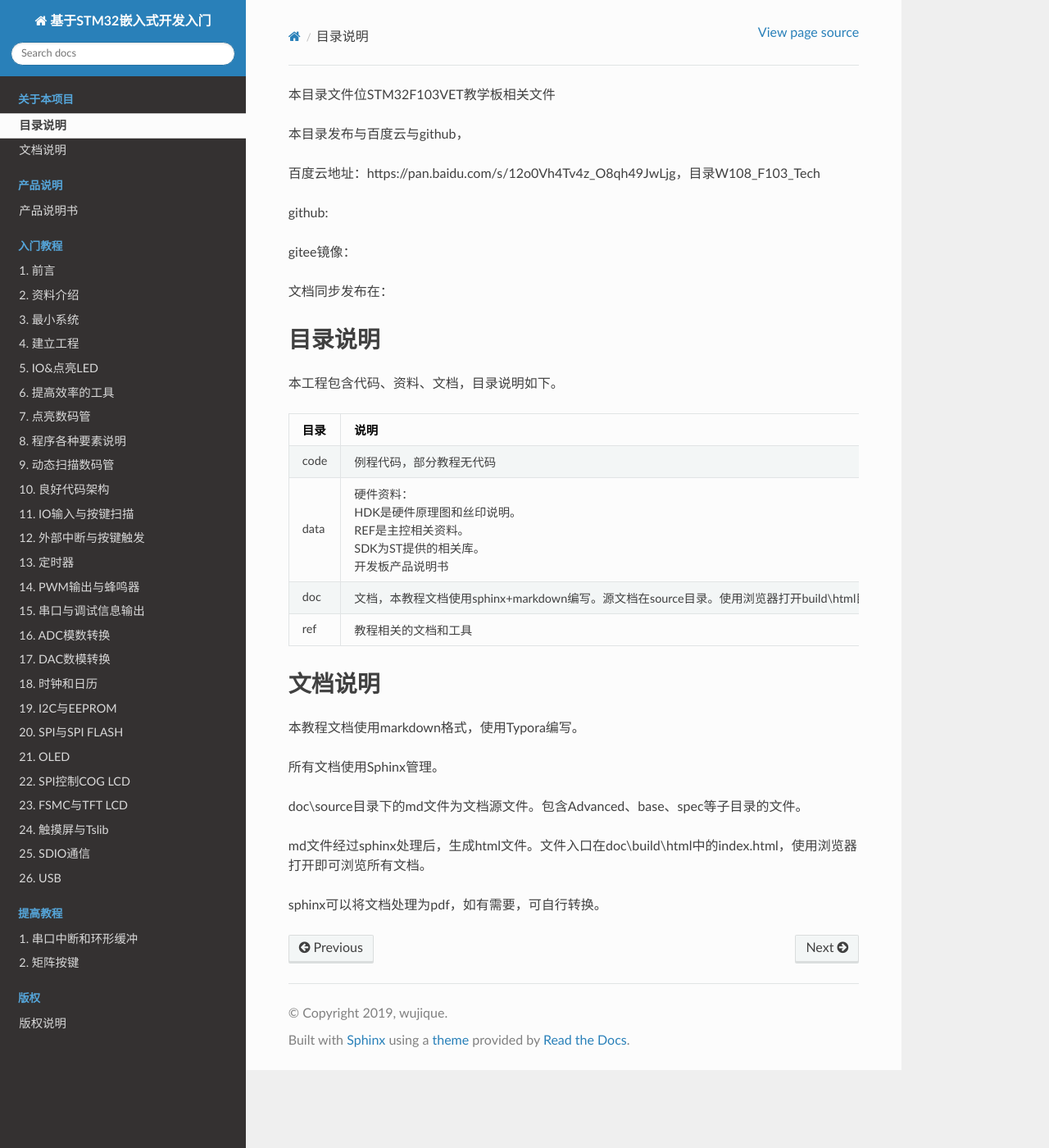
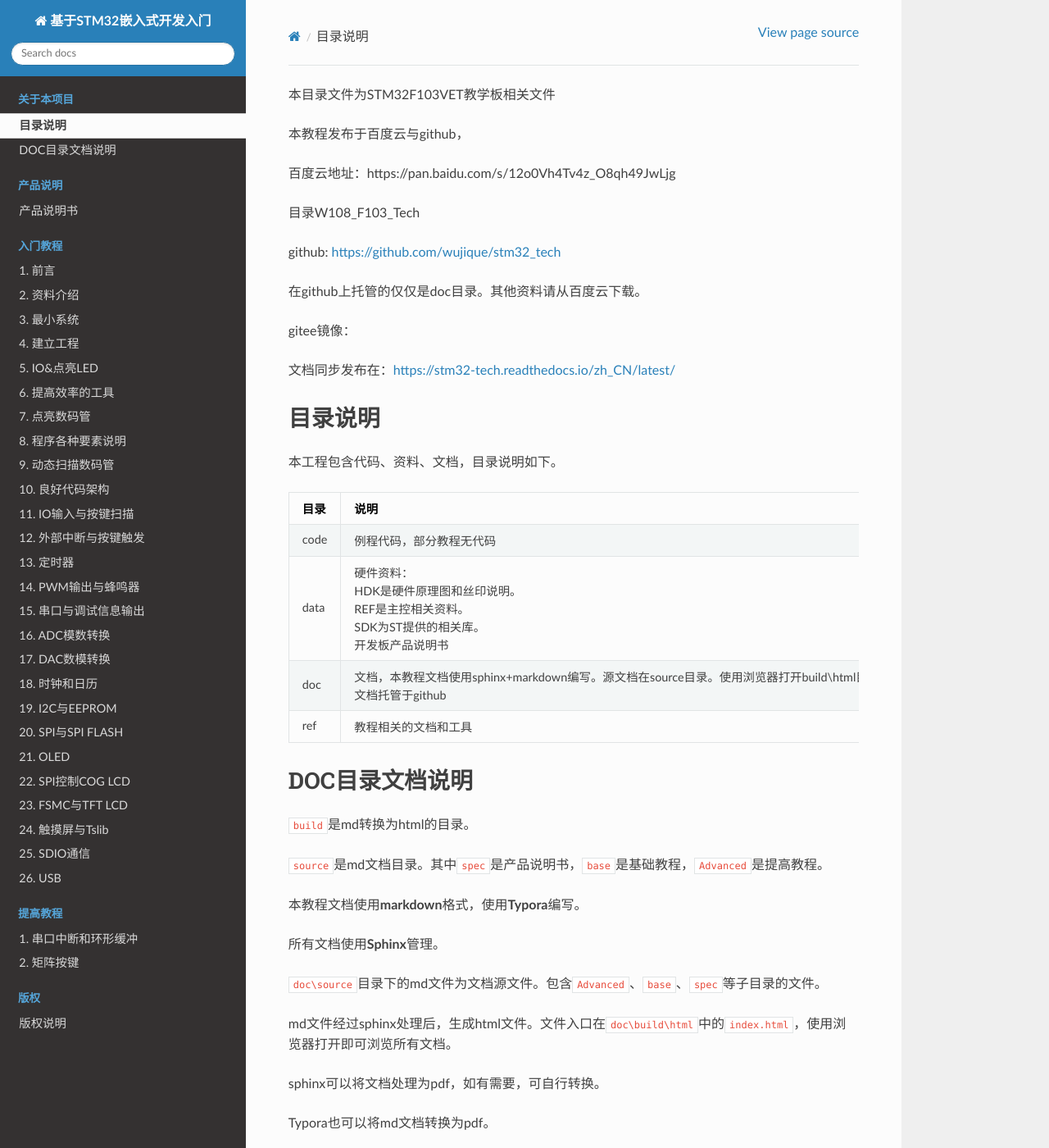
Before and after one commit to wujique/stm32_tech, a Sphinx documentation site: the page built from source/README.md, in a window 1280 px wide and 1400 px high. Shown: the whole window at 82% size. Built offline with Sphinx 7.4.7 and the Read the Docs theme 2.0.0, drawn with Linux system fonts in a browser that asks for light colours; some of the changed text lies outside the part shown.

Commit message:
同步git的readme.md到文档源目录  Changes to be committed: 	modified:   readme.md 	modified:   source/README.md

```diff
--- a/source/README.md
+++ b/source/README.md
@@ -1,14 +1,18 @@
-本目录文件位STM32F103VET教学板相关文件
+本目录文件为STM32F103VET教学板相关文件
 
-本目录发布与百度云与github，
+本教程发布于百度云与github，
 
-* 百度云地址：https://pan.baidu.com/s/12o0Vh4Tv4z_O8qh49JwLjg，目录W108_F103_Tech
+* 百度云地址：https://pan.baidu.com/s/12o0Vh4Tv4z_O8qh49JwLjg
 
-* github:
+  目录W108_F103_Tech
+
+* github: <https://github.com/wujique/stm32_tech>
+
+  在github上托管的仅仅是doc目录。其他资料请从百度云下载。
 
 * gitee镜像：
 
-* 文档同步发布在：
+* 文档同步发布在：<https://stm32-tech.readthedocs.io/zh_CN/latest/>
 
 #### 目录说明
 
@@ -18,17 +22,29 @@
 | ---- | ------------------------------------------------------------ | ---- |
 | code | 例程代码，部分教程无代码                                     |      |
 | data | 硬件资料：<br />HDK是硬件原理图和丝印说明。<br />REF是主控相关资料。<br />SDK为ST提供的相关库。<br />开发板产品说明书 |      |
-| doc  | 文档，本教程文档使用sphinx+markdown编写。源文档在source目录。使用浏览器打开build\html目录中的index.html，可用网页方式查看文档。 |      |
+| doc  | 文档，本教程文档使用sphinx+markdown编写。源文档在source目录。使用浏览器打开build\html目录中的index.html，可用网页方式查看文档。<br />文档托管于github |      |
 | ref  | 教程相关的文档和工具                                         |      |
 
-#### 文档说明
+#### DOC目录文档说明
 
-本教程文档使用markdown格式，使用Typora编写。
+`build`是md转换为html的目录。
 
-所有文档使用Sphinx管理。
+`source`是md文档目录。其中`spec`是产品说明书，`base`是基础教程，`Advanced`是提高教程。
 
-doc\source目录下的md文件为文档源文件。包含Advanced、base、spec等子目录的文件。
+本教程文档使用**markdown**格式，使用**Typora**编写。
 
-md文件经过sphinx处理后，生成html文件。文件入口在doc\build\html中的index.html，使用浏览器打开即可浏览所有文档。
+所有文档使用**Sphinx**管理。
+
+`doc\source`目录下的md文件为文档源文件。包含`Advanced`、`base`、`spec`等子目录的文件。
+
+md文件经过sphinx处理后，生成html文件。文件入口在`doc\build\html`中的`index.html`，使用浏览器打开即可浏览所有文档。
 
 sphinx可以将文档处理为pdf，如有需要，可自行转换。
+
+Typora也可以将md文档转换为pdf。
+
+> 可参考：
+>
+> 《使用ReadtheDocs托管文档》
+>
+> <https://www.xncoding.com/2017/01/22/fullstack/readthedoc.html>
```
Also changed, not shown: readme.md (+1 -1 lines), 8 other files.
